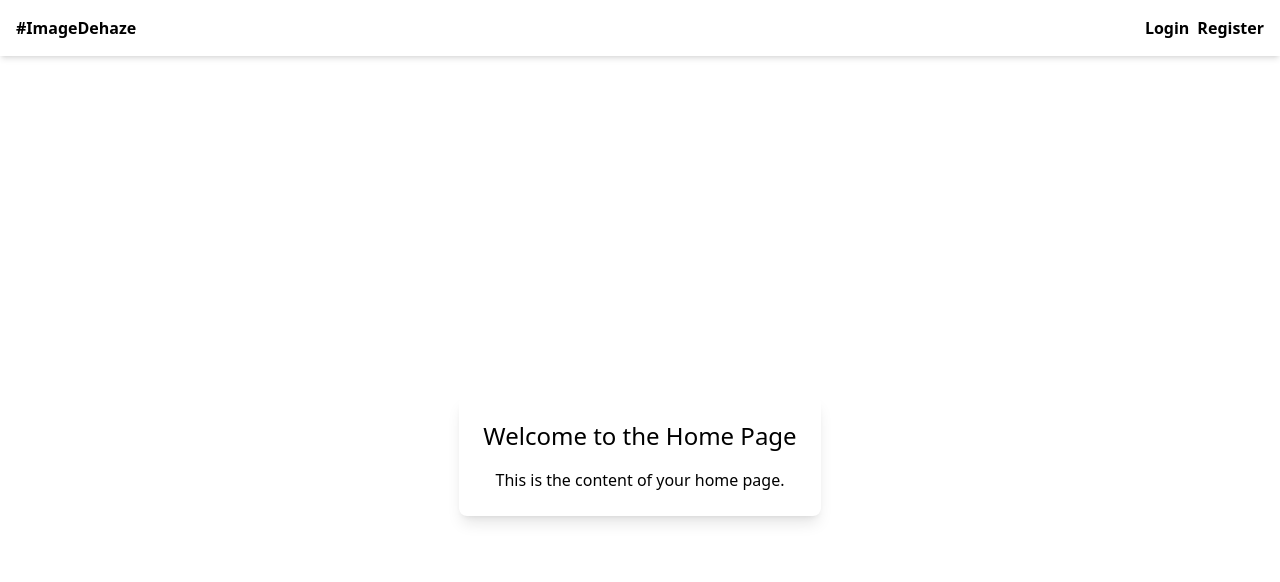
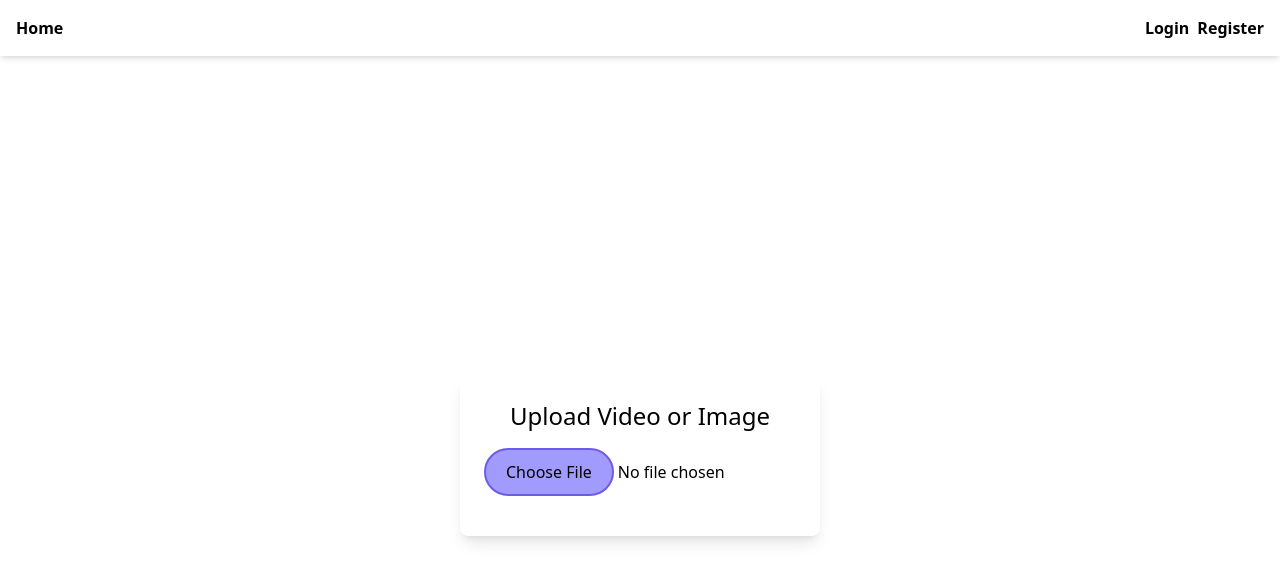
Before and after one commit to CodeWithRishav/Satellite-image-road-detection, a React (Create React App) app: page / in a window 1280 px wide. Shown: the top 582 px of the page. Built offline with nearby package versions, Linux system fonts and the light colour scheme.

Commit message:
add upload file

```diff
--- a/src/components/Home.js
+++ b/src/components/Home.js
@@ -1,14 +1,60 @@
 // src/components/Home.js
 import React from 'react';
+import { useState } from 'react';
+import './style.css'
 
 const Home = () => {
+
+  const [selectedFile, setSelectedFile] = useState(null);
+
+  const handleFileChange = (e) => {
+    const file = e.target.files[0];
+    setSelectedFile(file);
+  };
+
   return (
-    <div class="flex justify-center items-center h-screen">
-    <div class="bg-white shadow-lg rounded-lg p-6 text-center">
-      <h2 class="text-2xl mb-4">Welcome to the Home Page</h2>
-      <p>This is the content of your home page.</p>
+    <>
+      {/* <div class="flex justify-center items-center h-screen">
+        <div class="bg-white shadow-lg rounded-lg p-6 text-center">
+          <h2 class="text-2xl mb-4">Welcome to the Home Page</h2>
+          <p>This is the content of your home page.</p>
+        </div>
+      </div> */}
+
+<div className="flex flex-col items-center justify-center h-screen text-center">
+      <div className="bg-white shadow-lg rounded-lg p-6">
+        <h2 className="text-2xl mb-4">Upload Video or Image</h2>
+        <input
+          type="file"
+          accept="image/*, video/*"
+          onChange={handleFileChange}
+          className="mb-4 cursor-pointer"
+          />
+        {selectedFile && (
+         <div>
+         <p>Selected File: {selectedFile.name}</p>
+         {selectedFile.type.startsWith('image/') ? (
+          <div className='flex items-center justify-center'>
+           <img
+             src={URL.createObjectURL(selectedFile)}
+             alt="Selected File Preview"
+             className="max-w-full max-h-96 mt-4"
+           />
+           </div>
+         ) : (
+          <div className='flex items-center justify-center'>
+           <video
+             src={URL.createObjectURL(selectedFile)}
+             controls
+             className="max-w-full max-h-96 mt-4"
+           />
+           </div>
+         )}
+       </div>
+        )}
+      </div>
     </div>
-  </div>
+    </>
   );
 };
 
--- a/src/components/Navbar.js
+++ b/src/components/Navbar.js
@@ -4,9 +4,10 @@ import '../index.css';
 
 const Header = () => {
   return (
-    <div className='flex justify-between items-center p-4 shadow-md'>
+    <div className="relative">
+    <div className='flex justify-between items-center p-4 shadow-md '>
 
-     <Link className="site-logo font-bold" to="/">#ImageDehaze</Link>
+     <Link className="site-logo font-bold" to="/">Home</Link>
      <nav className=''>
       {/* <Link to="/home">Home</Link>
       <Link to="/about">About</Link> */}
@@ -14,7 +15,7 @@ const Header = () => {
       <Link to="/register" className='font-bold'>Register</Link>
 
      </nav>
-
+     </div>
     </div>
   )
 }
--- /dev/null
+++ b/src/components/style.css
@@ -0,0 +1,13 @@
+input[type="file"]::file-selector-button {
+    border: 2px solid #6c5ce7;
+    padding: 10px 20px;
+    border-radius: 50px;
+    background-color: #a29bfe;
+    transition: 1s;
+  }
+
+  input[type="file"]::file-selector-button:hover {
+    background-color: #81ecec;
+    border: 2px solid #00cec9;
+    cursor: pointer;
+  }
```
